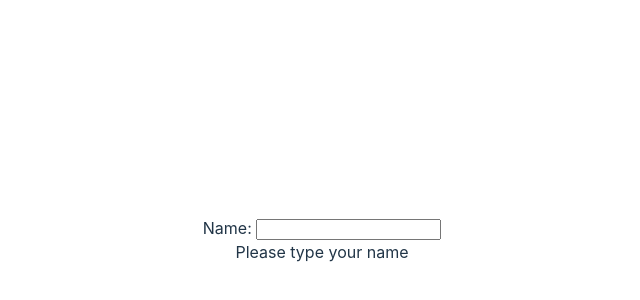
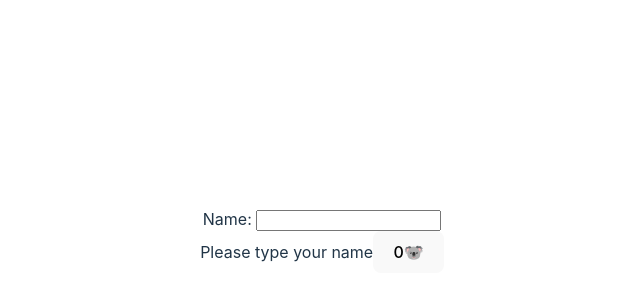
Before and after one commit to andrejfaria/react-practice, a React (Vite) app: page / in a window 1280 px wide. Shown: the part 160-460 px from the top of the page, without its empty margins (318-958 px from the left). Built offline with nearby package versions, Linux system fonts and the light colour scheme.

Commit message:
useEffect dependencies

```diff
--- a/src/useEffect/useEffect.tsx
+++ b/src/useEffect/useEffect.tsx
@@ -7,20 +7,26 @@
 
 
 export default function Greeting() {
-  // 💣 delete this variable declaration and replace it with a React.useState call
+
+  // 💣 -  console.log('rendering')
+
   const initialName = ''
+
   const [name, setName] = useState(
-    window.localStorage.getItem('name') || initialName
+    () => window.localStorage.getItem('name') || initialName
   )
 
+  const [count, setCount] = useState(0)
+
   function handleChange(event) {
-    // 🐨 update the name here based on event.target.value
+    //  update the name here based on event.target.value
     setName(event.target.value)
   }
 
   useEffect(() => {
+    console.log('useEffect called')
     window.localStorage.setItem('name', name)
-  })
+  }, [name]) // === Object.is,
 
   return (
     <div>
@@ -28,7 +34,8 @@
         <label htmlFor="name">Name: </label>
         <input onChange={handleChange} id="name" />
       </form>
-      {name ? <strong>Hello {name}</strong> : 'Please type your name'}
+      {name ? <strong>Hello {name} </strong> : 'Please type your name'}
+      <button onClick={() => setCount((prevCount) => prevCount + 1)}> {count}🐨 </button>
     </div>
   )
 }
```
